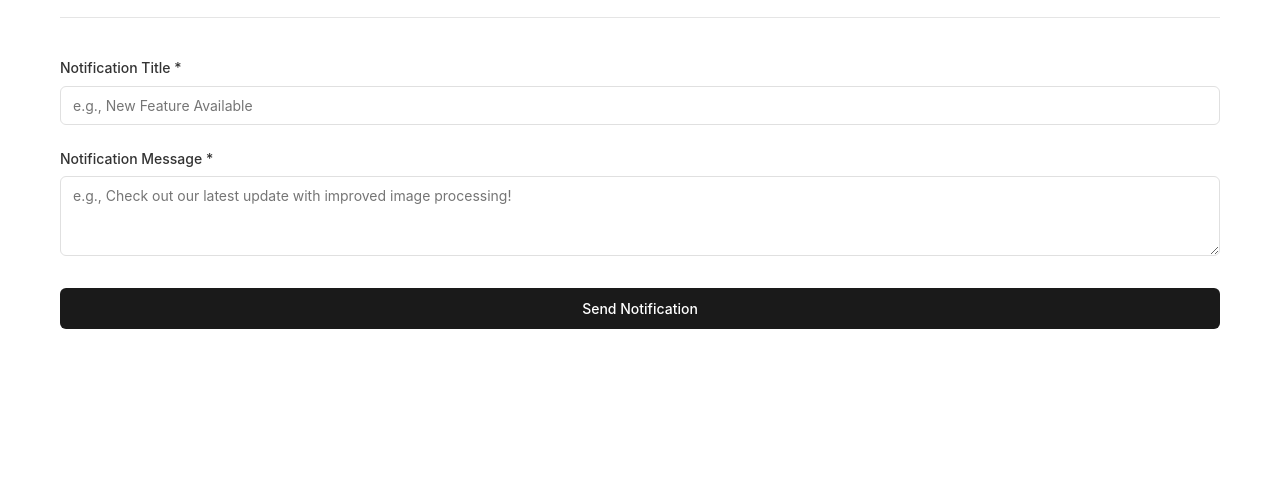
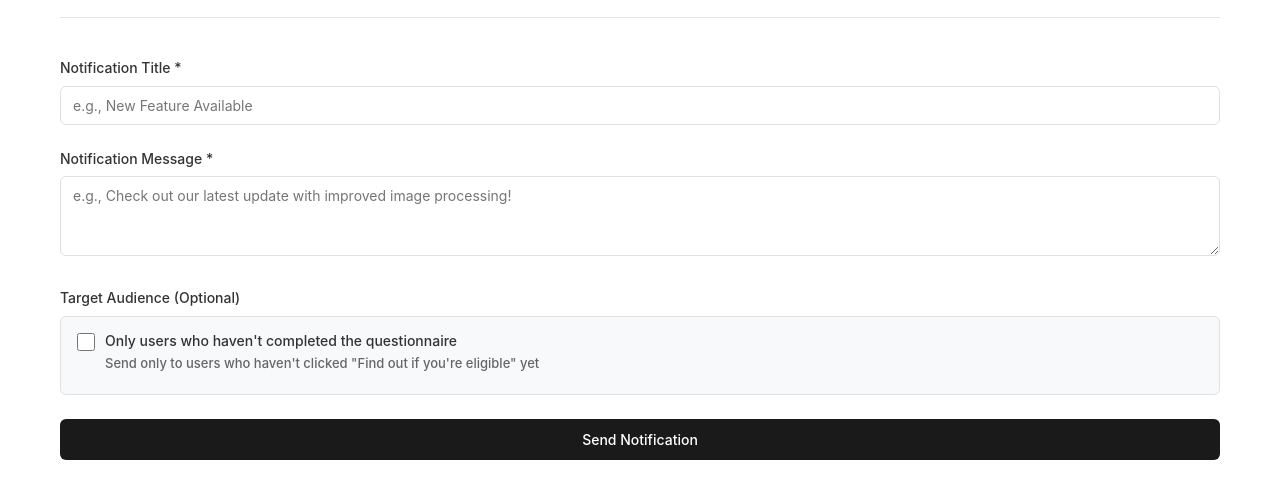
Before and after one commit to Himplant/himplant-pov-push-notifications, a website: page index.html in a window 1280 px wide. Shown: the part 112-610 px from the top of the page. Drawn offline with Linux system fonts and the light colour scheme.

Commit message:
sending notifications to users who have not completed questionnaire

```diff
--- a/index.html
+++ b/index.html
@@ -82,6 +82,45 @@
       textarea {
         min-height: 100px;
         resize: vertical;
+      }
+
+      .checkbox-group {
+        display: flex;
+        align-items: flex-start;
+        gap: 10px;
+        padding: 14px 16px;
+        background-color: #f8f9fa;
+        border: 1px solid #e0e0e0;
+        border-radius: 6px;
+      }
+
+      .checkbox-group input[type="checkbox"] {
+        width: 18px;
+        height: 18px;
+        margin-top: 2px;
+        cursor: pointer;
+        accent-color: #1a1a1a;
+        flex-shrink: 0;
+      }
+
+      .checkbox-label {
+        display: flex;
+        flex-direction: column;
+        gap: 4px;
+        cursor: pointer;
+      }
+
+      .checkbox-label .label-title {
+        font-weight: 500;
+        color: #333;
+        font-size: 14px;
+        line-height: 1.4;
+      }
+
+      .checkbox-label .label-description {
+        font-size: 13px;
+        color: #666;
+        line-height: 1.4;
       }
 
       .help-text {
@@ -276,6 +315,21 @@
         ></textarea>
       </div>
 
+      <div class="form-group">
+        <label>Target Audience (Optional)</label>
+        <div class="checkbox-group">
+          <input
+            type="checkbox"
+            id="incompleteOnly"
+            name="incompleteOnly"
+          />
+          <label for="incompleteOnly" class="checkbox-label">
+            <span class="label-title">Only users who haven't completed the questionnaire</span>
+            <span class="label-description">Send only to users who haven't clicked "Find out if you're eligible" yet</span>
+          </label>
+        </div>
+      </div>
+
       <button
         type="submit"
         id="sendButton"
@@ -305,17 +359,23 @@
 
           const title = document.getElementById("title").value.trim();
           const body = document.getElementById("body").value.trim();
+          const incompleteOnly = document.getElementById("incompleteOnly").checked;
 
           if (!title || !body) {
             showResult("Please fill in both title and message.", "error");
             return;
           }
 
-          // Prepare payload - always send to all users
+          // Prepare payload
           const payload = {
             title,
             body,
           };
+
+          // Add filter if checkbox is checked
+          if (incompleteOnly) {
+            payload.onlyIncompleteQuestionnaire = true;
+          }
 
           // Show loading state
           sendButton.disabled = true;
@@ -336,8 +396,9 @@
 
             if (response.ok) {
               const { sent, failed, total } = result;
+              const filterNote = incompleteOnly ? " (filtered: questionnaire incomplete)" : "";
               showResult(
-                `Notification sent successfully! ${sent}/${total} notifications delivered.${
+                `Notification sent successfully! ${sent}/${total} notifications delivered${filterNote}.${
                   failed > 0 ? ` ${failed} failed.` : ""
                 }`,
                 "success"
```
